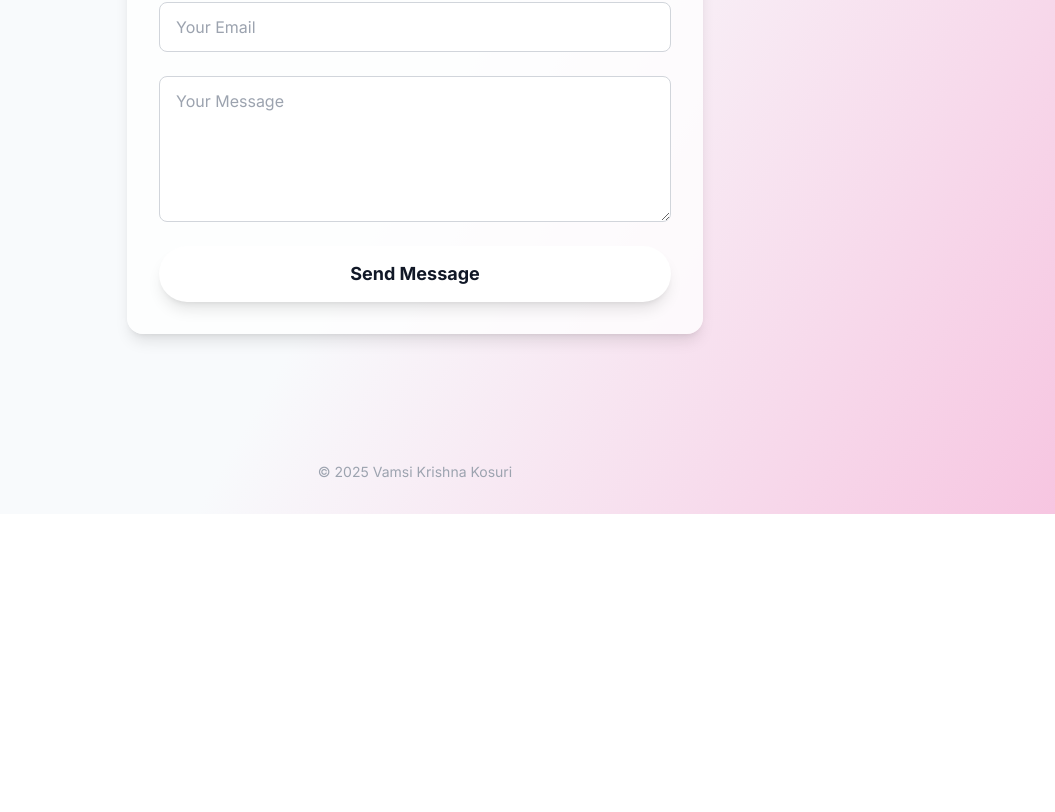
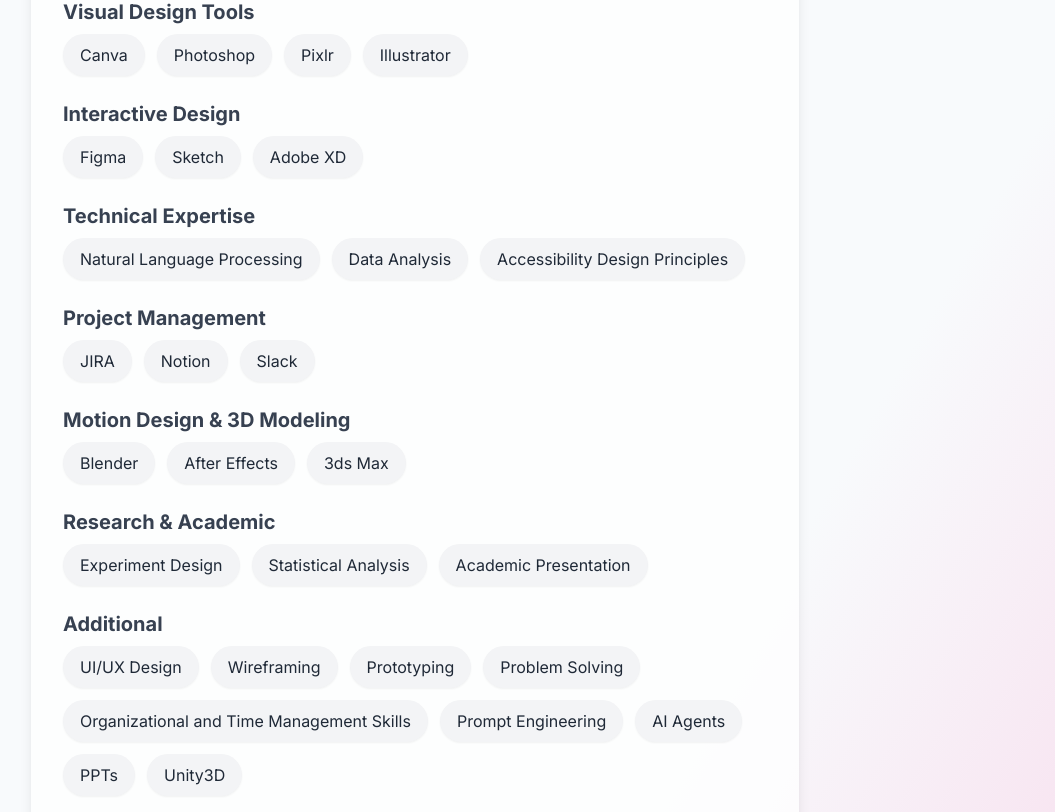
Before and after one commit to vamsikrishnakosuri/-vamsi-portfolio, a React (Vite) app: page / in a window 1280 px wide. Shown: the part 2108-2920 px from the top of the page, without its empty margins (225-1280 px from the left). Before the commit the page ends 2622 px from the top, so only its background shows below. Built offline with nearby package versions, Linux system fonts and the light colour scheme.

Commit message:
feat: add interactive, animated Skills section

```diff
--- a/src/App.jsx
+++ b/src/App.jsx
@@ -1,6 +1,7 @@
 import { motion } from 'framer-motion';
 import './index.css';
 import profileImg from './profile.png';
+import { useState } from 'react';
 
 const heroVariant = {
   hidden: { opacity: 0, y: 40 },
@@ -12,7 +13,85 @@
   visible: { opacity: 1, y: 0, transition: { duration: 0.6 } },
 };
 
+const goodSkills = [
+  'Python', 'Canva', 'Photoshop', 'Pixlr', 'Figma', 'Sketch', 'Data Analysis', 'Notion', 'Slack', '3ds Max', 'Blender', 'Unity3D', 'PPTs', 'UI/UX Design', 'Prompt Engineering', 'AI Agents'
+];
+const allSkills = [
+  { category: 'Programming Languages', skills: ['Python', 'JavaScript', 'C#', 'HTML', 'CSS'] },
+  { category: 'Visual Design Tools', skills: ['Canva', 'Photoshop', 'Pixlr', 'Illustrator'] },
+  { category: 'Interactive Design', skills: ['Figma', 'Sketch', 'Adobe XD'] },
+  { category: 'Technical Expertise', skills: ['Natural Language Processing', 'Data Analysis', 'Accessibility Design Principles'] },
+  { category: 'Project Management', skills: ['JIRA', 'Notion', 'Slack'] },
+  { category: 'Motion Design & 3D Modeling', skills: ['Blender', 'After Effects', '3ds Max'] },
+  { category: 'Research & Academic', skills: ['Experiment Design', 'Statistical Analysis', 'Academic Presentation'] },
+  { category: 'Additional', skills: ['UI/UX Design', 'Wireframing', 'Prototyping', 'Problem Solving', 'Organizational and Time Management Skills', 'Prompt Engineering', 'AI Agents', 'PPTs', 'Unity3D'] }
+];
+const skillLevels = {
+  'Python': 95,
+  'Canva': 90,
+  'Photoshop': 85,
+  'Pixlr': 80,
+  'Figma': 90,
+  'Sketch': 85,
+  'Data Analysis': 90,
+  'Notion': 90,
+  'Slack': 85,
+  '3ds Max': 80,
+  'Blender': 80,
+  'Unity3D': 85,
+  'PPTs': 95,
+  'UI/UX Design': 90,
+  'Prompt Engineering': 85,
+  'AI Agents': 80
+};
+const skillTaglines = {
+  'Python': 'Expert! 🐍',
+  'Canva': 'Design Pro!',
+  'Photoshop': 'Pixel Perfect!',
+  'Pixlr': 'Photo Wizard!',
+  'Figma': 'UI/UX Pro!',
+  'Sketch': 'Vector Master!',
+  'Data Analysis': 'Data Cruncher!',
+  'Notion': 'Productivity Guru!',
+  'Slack': 'Team Player!',
+  '3ds Max': '3D Artist!',
+  'Blender': 'Animation Ace!',
+  'Unity3D': 'Game Dev!',
+  'PPTs': 'Presentation King!',
+  'UI/UX Design': 'User-Centric!',
+  'Prompt Engineering': 'Prompt Genius!',
+  'AI Agents': 'AI Tinkerer!'
+};
+const funnyTaglines = [
+  'Still leveling up! 🚀',
+  'Work in progress…',
+  'Learning every day!',
+  'On my way to mastery!',
+  'Stay tuned for more!'
+];
+const getRandomFunnyTagline = () => funnyTaglines[Math.floor(Math.random() * funnyTaglines.length)];
+
+function StarRating({ count }) {
+  return (
+    <span className="ml-2 text-yellow-400">
+      {'★'.repeat(count)}{'☆'.repeat(5 - count)}
+    </span>
+  );
+}
+
 function App() {
+  const [activeSkill, setActiveSkill] = useState(null);
+  const [showPopup, setShowPopup] = useState(false);
+  const handleSkillClick = (skill) => {
+    if (activeSkill === skill && showPopup) {
+      setShowPopup(false);
+      setTimeout(() => setActiveSkill(null), 300);
+    } else {
+      setActiveSkill(skill);
+      setShowPopup(true);
+    }
+  };
+
   return (
     <div className="animated-bg min-h-screen w-screen flex flex-col">
       <div className="flex-1 flex items-center justify-center w-full">
@@ -98,6 +177,60 @@
         </div>
       </section>
 
+      {/* Skills Section */}
+      <section id="skills" className="w-full flex flex-col items-center justify-center py-16">
+        <div className="w-full max-w-3xl mx-auto bg-white/80 rounded-2xl shadow-lg p-8 mb-8 hover-glow">
+          <h2 className="text-3xl font-bold mb-6 bg-gradient-to-r from-green-400 via-yellow-400 via-pink-400 to-purple-500 bg-clip-text text-transparent">Skills</h2>
+          {allSkills.map((group) => (
+            <div key={group.category} className="mb-6">
+              <h3 className="text-xl font-semibold mb-2 text-gray-700">{group.category}</h3>
+              <div className="flex flex-wrap gap-3">
+                {group.skills.map((skill) => (
+                  <div
+                    key={skill}
+                    className={`relative cursor-pointer px-4 py-2 rounded-full bg-gray-100 text-gray-800 font-medium shadow-sm transition hover:scale-105 hover-glow border border-transparent ${activeSkill === skill && showPopup ? 'z-20' : ''}`}
+                    onClick={() => handleSkillClick(skill)}
+                  >
+                    {skill}
+                    {/* Popup animation */}
+                    {activeSkill === skill && showPopup && (
+                      <motion.div
+                        initial={{ opacity: 0, y: 10 }}
+                        animate={{ opacity: 1, y: -10 }}
+                        exit={{ opacity: 0, y: 10 }}
+                        transition={{ duration: 0.3 }}
+                        className="absolute left-1/2 -translate-x-1/2 -top-16 min-w-[180px] bg-white border border-yellow-300 rounded-xl shadow-lg p-4 flex flex-col items-center"
+                      >
+                        {goodSkills.includes(skill) ? (
+                          <>
+                            <div className="w-full flex items-center mb-2">
+                              <div className="flex-1 h-2 bg-gray-200 rounded-full overflow-hidden mr-2">
+                                <motion.div
+                                  initial={{ width: 0 }}
+                                  animate={{ width: `${skillLevels[skill] || 80}%` }}
+                                  transition={{ duration: 0.7 }}
+                                  className="h-2 bg-yellow-400 rounded-full"
+                                />
+                              </div>
+                              <StarRating count={Math.round((skillLevels[skill] || 80) / 20)} />
+                            </div>
+                            <div className="text-sm font-semibold text-yellow-600">{skillTaglines[skill]}</div>
+                          </>
+                        ) : (
+                          <div className="text-sm font-semibold text-purple-500 flex items-center gap-2">
+                            {getRandomFunnyTagline()} <span>😅</span>
+                          </div>
+                        )}
+                      </motion.div>
+                    )}
+                  </div>
+                ))}
+              </div>
+            </div>
+          ))}
+        </div>
+      </section>
+
       {/* Contact Section */}
       <section id="contact" className="w-full flex flex-col items-center justify-center py-24 bg-transparent">
         <div className="w-full max-w-xl mx-auto bg-white/80 rounded-2xl shadow-lg p-8 text-center hover-glow">
```
